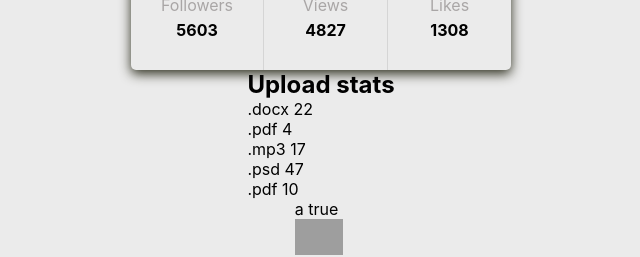
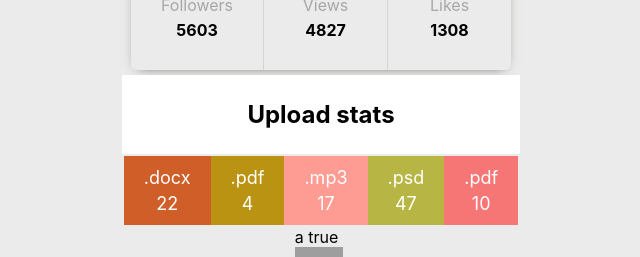
Before and after one commit to VuktorTS/goit-react-hw-01-components, a React (Create React App) app: page / in a window 1280 px wide. Shown: the part 455-712 px from the top of the page, without its empty margins (319-959 px from the left). Built offline with nearby package versions, Linux system fonts and the light colour scheme; grey boxes are pictures that could not be loaded.

Commit message:
add style for statistics

```diff
--- a/src/components/Profile/Profile.module.css
+++ b/src/components/Profile/Profile.module.css
@@ -2,7 +2,8 @@
   border-radius: 5px;
   max-width: 380px;
   width: 100%;
-  box-shadow: 0px 4px 12px 0px #313222;
+  box-shadow: 0px 3px 12px -7px #313222;
+  margin-bottom: 5px;
 }
 .description {
   padding: 40px;
--- a/src/components/Statistics/Statistics.jsx
+++ b/src/components/Statistics/Statistics.jsx
@@ -1,13 +1,20 @@
+import css from './Statistics.module.css';
+import { getRandomHexColor } from 'helpers/getRandomHexColor';
+
 export const Statistics = ({ stats }) => {
   return (
-    <section className="statistics">
-      <h2 className="title">Upload stats</h2>
-      <ul className="stat-list">
+    <section className={css.statistics}>
+      <h2 className={css.title}>Upload stats</h2>
+      <ul className={css.stat_list}>
         {stats.map(({ id, label, percentage }) => {
           return (
-            <li className="item" key={id}>
-              <span className="label">{label} </span>
-              <span className="percentage">{percentage}</span>
+            <li
+              className={css.item}
+              key={id}
+              style={{ backgroundColor: getRandomHexColor() }}
+            >
+              <span className={css.label}>{label} </span>
+              <span className={css.percentage}>{percentage}</span>
             </li>
           );
         })}
--- a/src/components/Statistics/Statistics.module.css
+++ b/src/components/Statistics/Statistics.module.css
@@ -0,0 +1,24 @@
+.statistics {
+}
+.title {
+  text-align: center;
+  padding: 25px;
+  background-color: white;
+}
+.stat_list {
+  display: flex;
+  padding: 2px;
+}
+.item {
+  display: flex;
+  flex-direction: column;
+  align-items: center;
+  padding: 11px 20px;
+  gap: 5px;
+  color: white;
+  font-size: 18px;
+}
+.label {
+}
+.percentage {
+}
--- /dev/null
+++ b/src/helpers/getRandomHexColor.js
@@ -0,0 +1,5 @@
+export function getRandomHexColor() {
+  return `#${Math.floor(Math.random() * 16777215)
+    .toString(16)
+    .padStart(6, '0')}`;
+}
```
